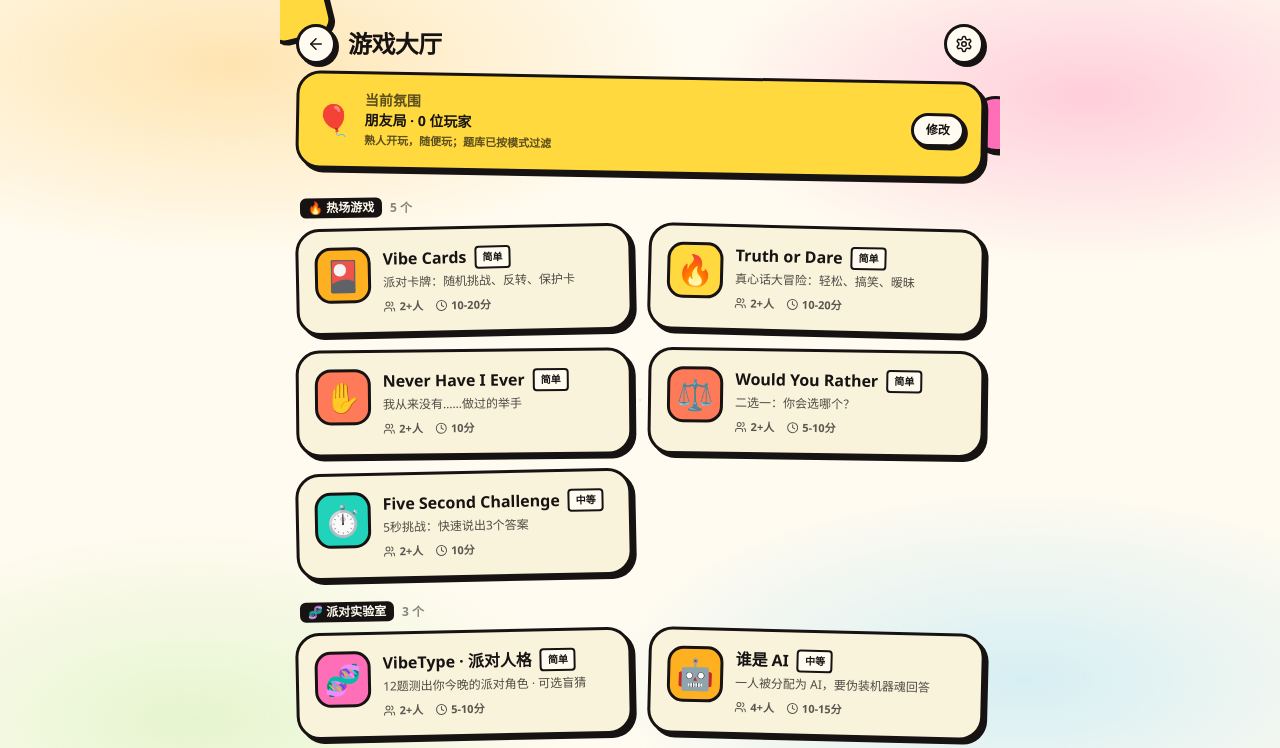
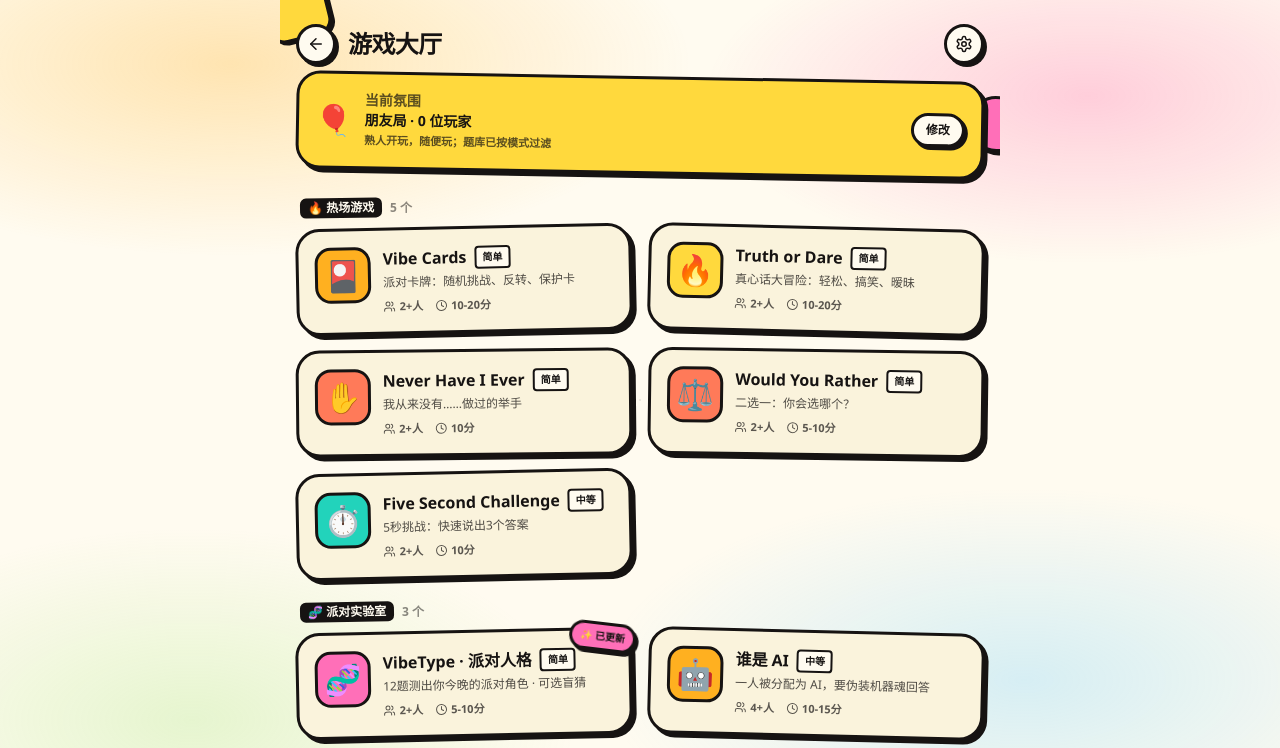
Before and after one commit to byronwjw-ui/vibepartyglobal, a Next.js app: page /lobby in a window 1280 px wide. Shown: the top 748 px of the page. Built offline with nearby package versions, Linux system fonts and the light colour scheme.

Commit message:
[10/11] Lobby: add "已更新" sticker badge on VibeType card

```diff
--- a/components/GameCard.tsx
+++ b/components/GameCard.tsx
@@ -9,6 +9,10 @@ const TONES = [
   'bg-sticker-yellow', 'bg-sticker-pink', 'bg-sticker-cyan', 'bg-sticker-lime',
   'bg-sticker-orange', 'bg-sticker-purple/70', 'bg-sticker-coral', 'bg-sticker-teal',
 ];
+
+// 最近打磨过、值得提醒玩家重新体验的游戏 id。
+// 未来同样机制：改完一个游戏加进来，一颗贴纸提示。
+const FRESHLY_UPDATED = new Set<string>(['vibe-type']);
 
 function toneFor(id: string) {
   let h = 0;
@@ -22,13 +26,24 @@ function tiltFor(idx: number) {
 
 export default function GameCard({ game, index = 0 }: { game: GameDefinition; index?: number }) {
   const tone = toneFor(game.id);
+  const isFresh = FRESHLY_UPDATED.has(game.id);
   return (
     <motion.div initial={{ opacity: 0, y: 14 }} animate={{ opacity: 1, y: 0 }} transition={{ delay: index * 0.04, duration: 0.3 }}>
       <Link href={`/game/${game.id}`} className="block">
         <div className={cn(
-          'border-3 border-paper-900 rounded-3xl shadow-sticker p-4 bg-paper-100 press-down',
+          'relative border-3 border-paper-900 rounded-3xl shadow-sticker p-4 bg-paper-100 press-down',
           tiltFor(index),
         )}>
+          {isFresh && (
+            <motion.span
+              initial={{ scale: 0, rotate: -20 }}
+              animate={{ scale: 1, rotate: 8 }}
+              transition={{ type: 'spring', stiffness: 220, delay: 0.2 + index * 0.04 }}
+              className="absolute -top-2 -right-2 z-10 text-[10px] font-black px-2 py-1 rounded-full bg-sticker-pink border-3 border-paper-900 shadow-sticker-sm"
+            >
+              ✨ 已更新
+            </motion.span>
+          )}
           <div className="flex items-start gap-3">
             <div className={cn('h-14 w-14 rounded-2xl grid place-items-center text-3xl border-3 border-paper-900 shrink-0', tone)}>
               {game.icon}
```
